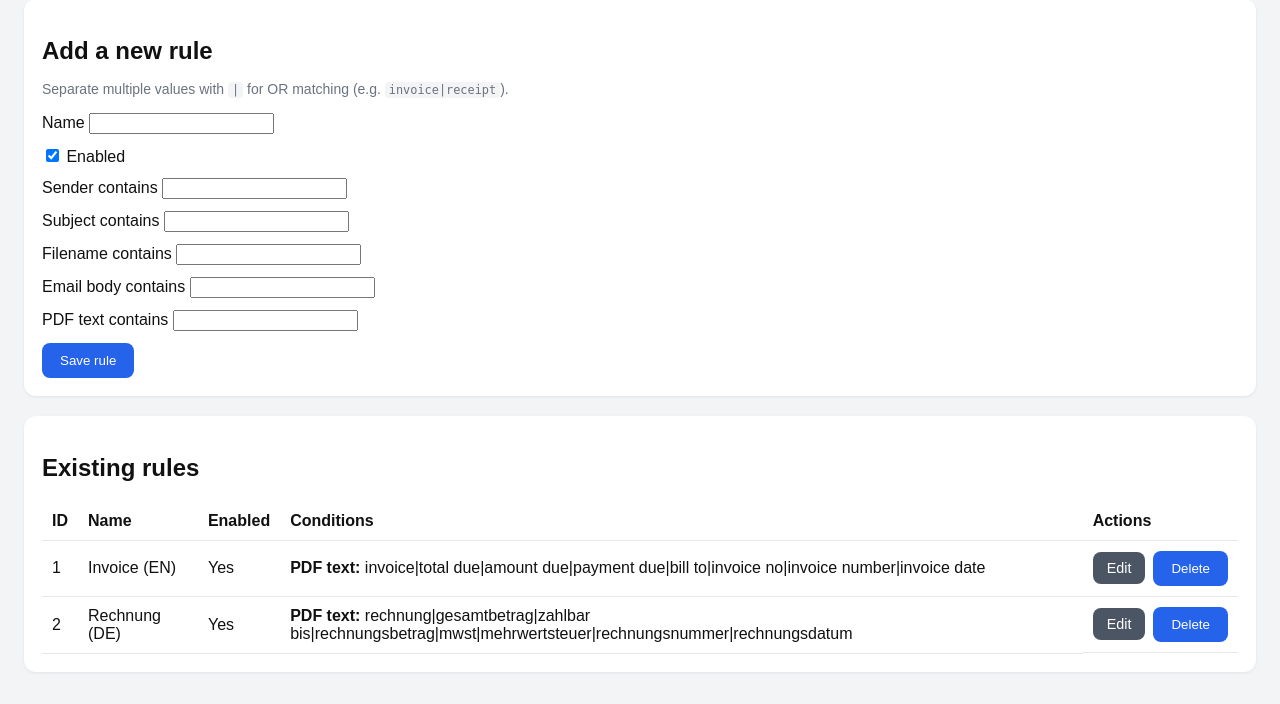
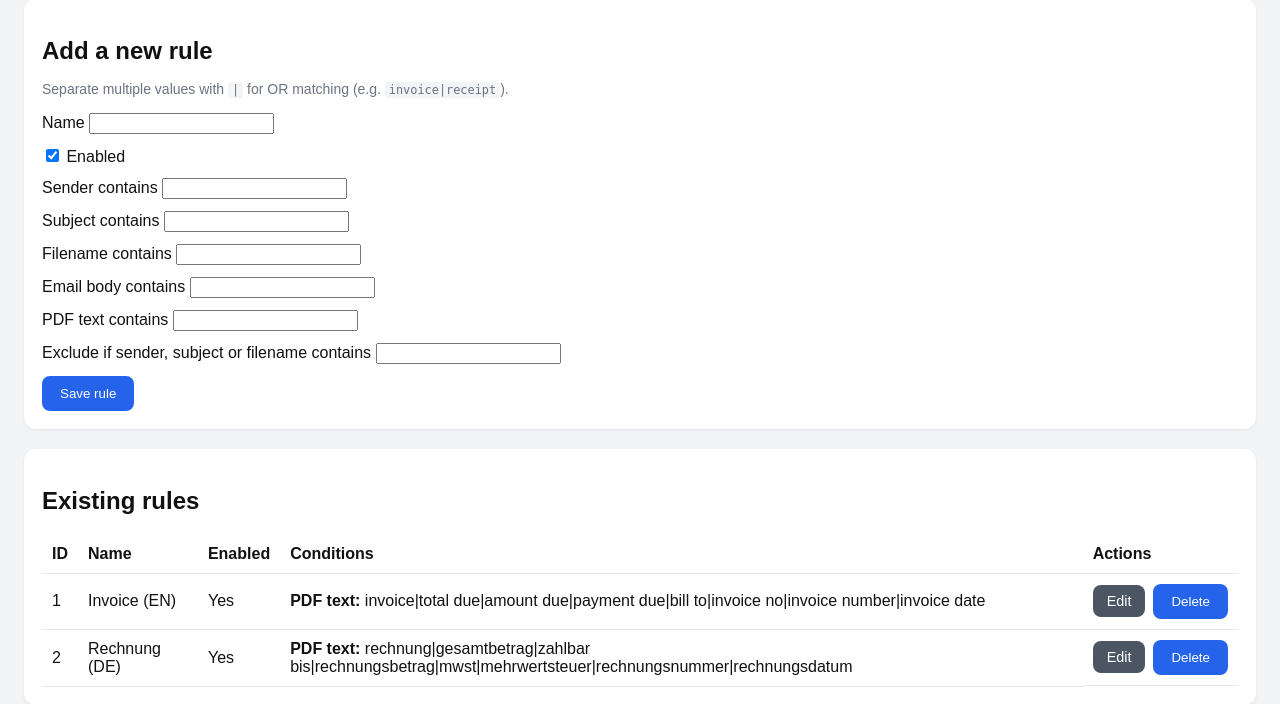
Before and after one commit to ghmeister/email-pdf-extractor, a Flask app: page /rules in a window 1280 px wide. Shown: the part 128-832 px from the top of the page. Before the commit the page ends 803 px from the top, so only its background shows below. Run offline with Flask 3, Linux system fonts and the light colour scheme; data comes from the database, SQL or seed files in the repository.

Commit message:
feat: exclude field for rules, more robust IMAP polling
- Rules get an "exclude" list checked against sender, subject and
  filename. An empty rule with excludes works as catch-all with
  exceptions. Existing databases get the new column on startup.
- Fetch only the Message-ID header first, so already processed
  emails are not downloaded again on every poll.
- IMAP timeout raised to 60s (IMAP_TIMEOUT).
- Single polling failures are logged as WARNING; ERROR only after
  POLL_ERROR_THRESHOLD (default 3) failures in a row.

Co-Authored-By: Claude Opus 5.5 <noreply@anthropic.com>

```diff
--- a/app.py
+++ b/app.py
@@ -60,6 +60,8 @@ class Rule(db.Model):
     filename_contains = db.Column(db.String(255), default="")
     body_contains = db.Column(db.String(255), default="")
     pdf_text_contains = db.Column(db.String(255), default="")
+    # The rule never matches if sender, subject or filename contains one of these terms.
+    exclude_contains = db.Column(db.String(255), default="")
 
 
 class LogEntry(db.Model):
@@ -75,8 +77,20 @@ class ProcessedEmail(db.Model):
     processed_at = db.Column(db.DateTime, default=datetime.utcnow)
 
 
+def _add_missing_columns():
+    """create_all() does not add new columns to existing tables, so add them here."""
+    new_columns = {"rule": {"exclude_contains": "VARCHAR(255) DEFAULT ''"}}
+    with db.engine.begin() as conn:
+        for table, columns in new_columns.items():
+            existing = {row[1] for row in conn.exec_driver_sql(f"PRAGMA table_info({table})")}
+            for name, ddl in columns.items():
+                if name not in existing:
+                    conn.exec_driver_sql(f"ALTER TABLE {table} ADD COLUMN {name} {ddl}")
+
+
 with app.app_context():
     db.create_all()
+    _add_missing_columns()
     if Rule.query.count() == 0:
         db.session.add(Rule(
             name="Invoice (EN)",
@@ -166,6 +180,11 @@ def _condition_matches(condition_str, target):
 
 def match_rule(message, attachment_name, pdf_text, email_body=""):
     for rule in load_rules():
+        if rule.exclude_contains and any(
+            _condition_matches(rule.exclude_contains, target)
+            for target in (message.get("From", ""), message.get("Subject", ""), attachment_name)
+        ):
+            continue
         if rule.sender_contains and not _condition_matches(rule.sender_contains, message.get("From", "")):
             continue
         if rule.subject_contains and not _condition_matches(rule.subject_contains, message.get("Subject", "")):
@@ -324,6 +343,14 @@ def _process_message(message) -> bool:
     return not upload_failed
 
 
+def _fetch_message_id(mail, uid):
+    """Fetch only the Message-ID header, so already processed emails are not downloaded again."""
+    status, data = mail.uid("fetch", uid, "(BODY.PEEK[HEADER.FIELDS (MESSAGE-ID)])")
+    if status != "OK" or not data or not isinstance(data[0], tuple):
+        return ""
+    return email.message_from_bytes(data[0][1]).get("Message-ID", "").strip()
+
+
 def poll_inbox():
     global _poll_last_at
     host = os.environ.get("IMAP_HOST")
@@ -333,6 +360,11 @@ def poll_inbox():
     folder = os.environ.get("IMAP_FOLDER", "INBOX")
     interval = int(os.environ.get("POLL_INTERVAL", 120))
     lookback_days = int(os.environ.get("POLL_LOOKBACK_DAYS", 90))
+    imap_timeout = int(os.environ.get("IMAP_TIMEOUT", 60))
+    # Single timeouts happen now and then and fix themselves on the next poll;
+    # only report an ERROR when several polls in a row fail.
+    error_threshold = int(os.environ.get("POLL_ERROR_THRESHOLD", 3))
+    consecutive_failures = 0
 
     with app.app_context():
         if not all([host, username, password]):
@@ -349,7 +381,7 @@ def poll_inbox():
             try:
                 _poll_last_at = datetime.utcnow()
                 since_date = (_poll_last_at - timedelta(days=lookback_days)).strftime("%d-%b-%Y")
-                with imaplib.IMAP4_SSL(host, port, timeout=30) as mail:
+                with imaplib.IMAP4_SSL(host, port, timeout=imap_timeout) as mail:
                     mail.login(username, password)
                     mail.select(folder)
                     status, data = mail.uid("search", None, f"UNSEEN SINCE {since_date}")
@@ -357,6 +389,9 @@ def poll_inbox():
                         log_message("Failed to search inbox.", "ERROR")
                     else:
                         for uid in data[0].split():
+                            header_id = _fetch_message_id(mail, uid)
+                            if header_id and ProcessedEmail.query.filter_by(message_id=header_id).first():
+                                continue
                             status, msg_data = mail.uid("fetch", uid, "(BODY.PEEK[])")
                             if status != "OK":
                                 continue
@@ -375,9 +410,14 @@ def poll_inbox():
                                 except Exception:
                                     db.session.rollback()
                 _purge_old_records()
+                if consecutive_failures >= error_threshold:
+                    log_message(f"Email polling recovered after {consecutive_failures} failed attempts.")
+                consecutive_failures = 0
             except Exception as exc:
-                log_message(f"Email polling error: {exc}", "ERROR")
                 db.session.rollback()
+                consecutive_failures += 1
+                level = "ERROR" if consecutive_failures >= error_threshold else "WARNING"
+                log_message(f"Email polling error ({consecutive_failures}x in a row): {exc}", level)
 
             time.sleep(interval)
 
@@ -403,6 +443,7 @@ def rules():
             filename_contains=form.get("filename_contains", ""),
             body_contains=form.get("body_contains", ""),
             pdf_text_contains=form.get("pdf_text_contains", ""),
+            exclude_contains=form.get("exclude_contains", ""),
         )
         db.session.add(rule)
         db.session.commit()
@@ -425,6 +466,7 @@ def edit_rule(rule_id):
         rule.filename_contains = form.get("filename_contains", "")
         rule.body_contains = form.get("body_contains", "")
         rule.pdf_text_contains = form.get("pdf_text_contains", "")
+        rule.exclude_contains = form.get("exclude_contains", "")
         db.session.commit()
         flash("Rule updated.", "success")
         return redirect(url_for("rules"))
--- a/templates/edit_rule.html
+++ b/templates/edit_rule.html
@@ -42,6 +42,7 @@
           <label>Filename contains <input name="filename_contains" value="{{ rule.filename_contains }}"></label>
           <label>Email body contains <input name="body_contains" value="{{ rule.body_contains }}"></label>
           <label>PDF text contains <input name="pdf_text_contains" value="{{ rule.pdf_text_contains }}"></label>
+          <label>Exclude if sender, subject or filename contains <input name="exclude_contains" value="{{ rule.exclude_contains or '' }}"></label>
           <button type="submit">Update rule</button>
           <a href="{{ url_for('rules') }}" class="btn">Cancel</a>
         </form>
--- a/templates/rules.html
+++ b/templates/rules.html
@@ -42,6 +42,7 @@
           <label>Filename contains <input name="filename_contains"></label>
           <label>Email body contains <input name="body_contains"></label>
           <label>PDF text contains <input name="pdf_text_contains"></label>
+          <label>Exclude if sender, subject or filename contains <input name="exclude_contains"></label>
           <button type="submit">Save rule</button>
         </form>
       </section>
@@ -70,6 +71,7 @@
                 {% if rule.filename_contains %}<div><strong>Filename:</strong> {{ rule.filename_contains }}</div>{% endif %}
                 {% if rule.body_contains %}<div><strong>Body:</strong> {{ rule.body_contains }}</div>{% endif %}
                 {% if rule.pdf_text_contains %}<div><strong>PDF text:</strong> {{ rule.pdf_text_contains }}</div>{% endif %}
+                {% if rule.exclude_contains %}<div><strong>Exclude:</strong> {{ rule.exclude_contains }}</div>{% endif %}
               </td>
               <td class="actions">
                 <a href="{{ url_for('edit_rule', rule_id=rule.id) }}" class="btn">Edit</a>
```
Also changed, not shown: README.md.
